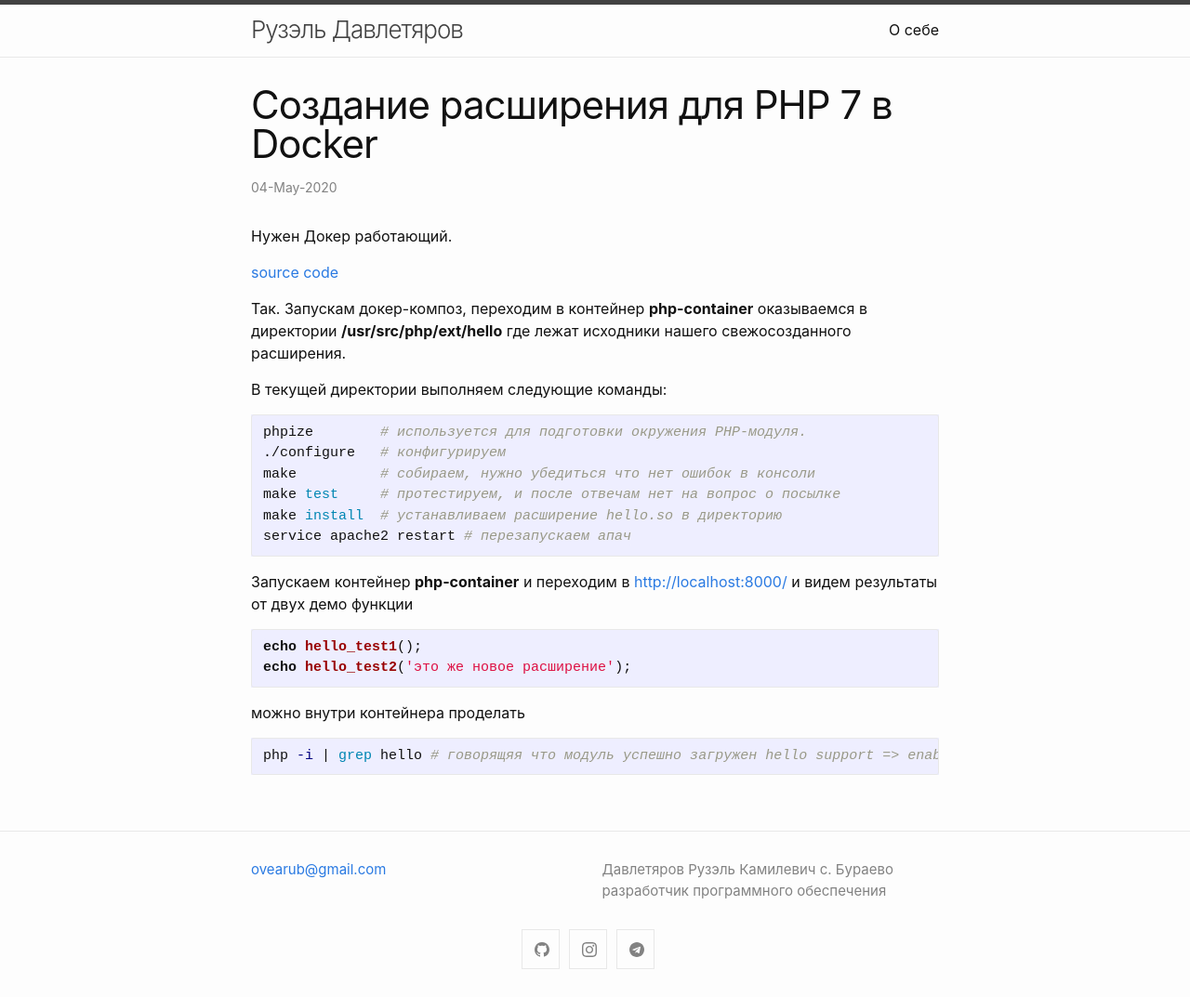
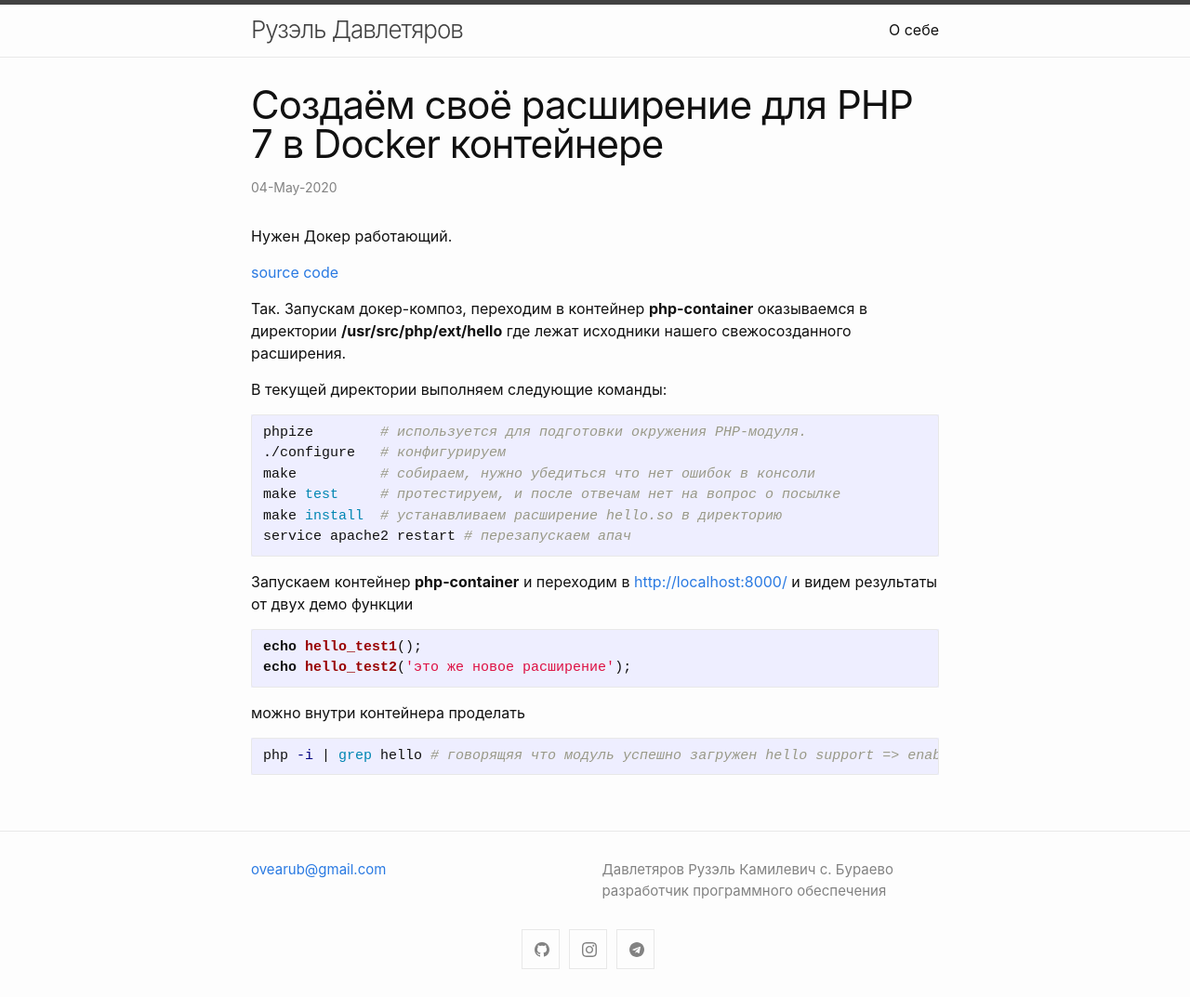
Before and after one commit to davletyarov/davletyarov.github.io, a Jekyll site: the page built from _posts/2020-05-04-creating_PHP7_extension.md, in a window 1280 px wide. Shown: the whole page at 93% size. Built offline with Jekyll 4.4.1, drawn with Linux system fonts in a browser that asks for light colours; comment, search, counter and statistics services are not loaded.

Commit message:
Update 2020-05-04-creating_PHP7_extension.md

```diff
--- a/_posts/2020-05-04-creating_PHP7_extension.md
+++ b/_posts/2020-05-04-creating_PHP7_extension.md
@@ -1,6 +1,6 @@
 ---
 layout: post
-title: Создание расширения для РНР 7 в Docker
+title: Создаём своё расширение для РНР 7 в Docker контейнере
 ---
 
 Нужен Докер работающий.
```
